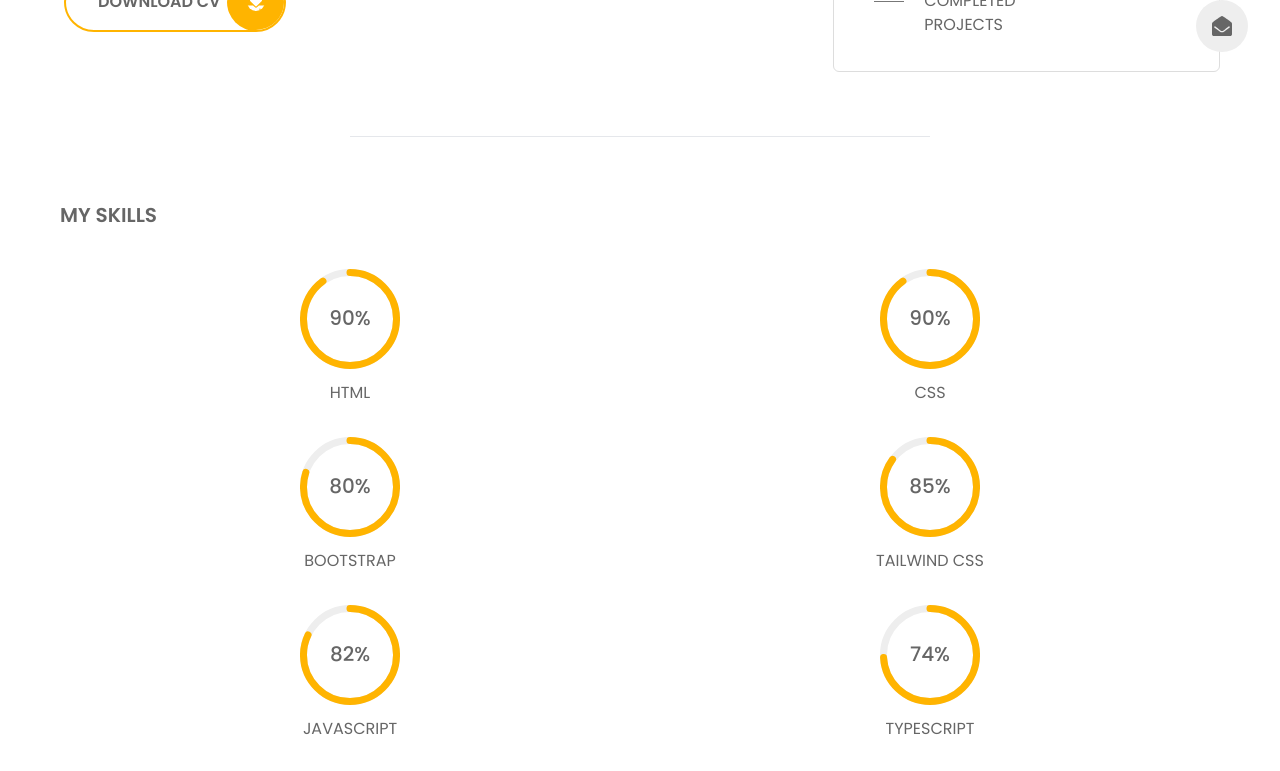
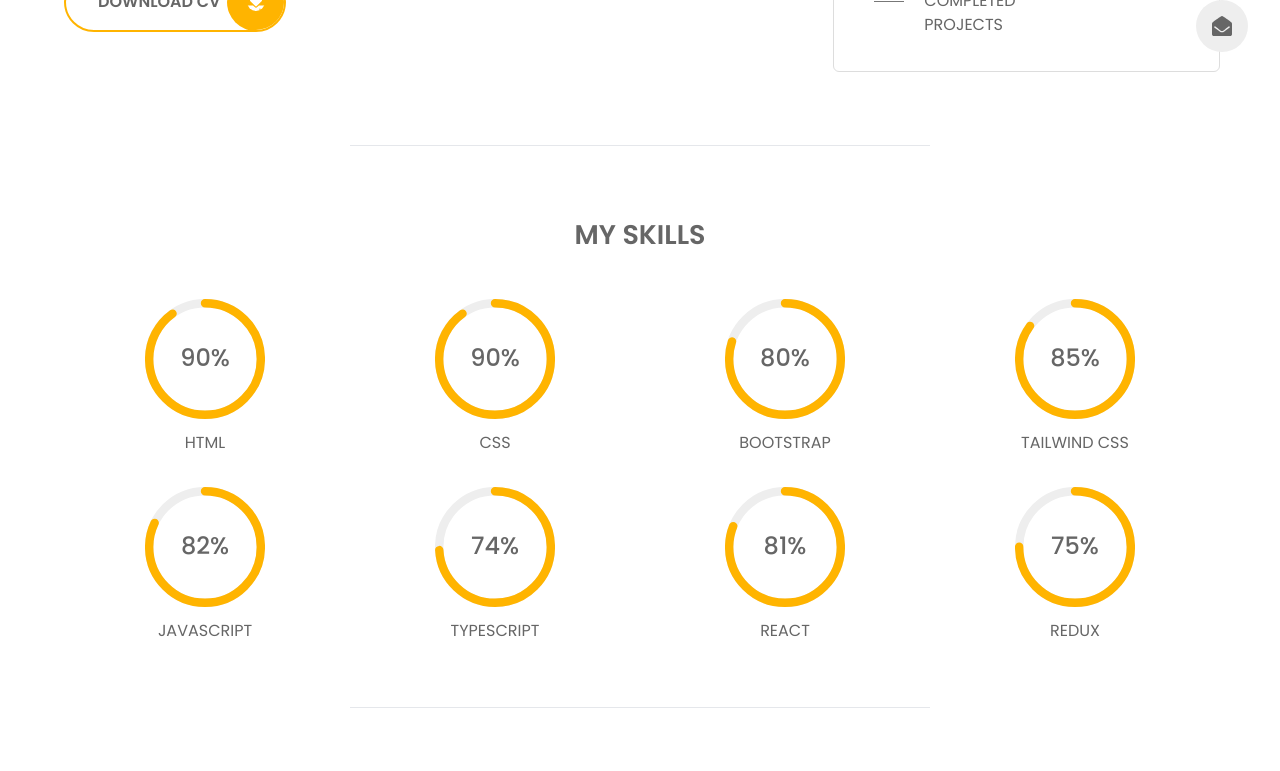
Before and after one commit to RaminMikayilov/My-portfolio, a React (Vite) app: page /about in a window 1280 px wide. Shown: the part 500-1271 px from the top of the page. Built offline with nearby package versions, Linux system fonts and the light colour scheme.

Commit message:
Update skills section

```diff
--- a/src/components/About/Skills.jsx
+++ b/src/components/About/Skills.jsx
@@ -7,11 +7,13 @@
 const Skills = () => {
   return (
     <div className="text-grey-dark ">
-      <h2 className="uppercase text-xl font-semibold mb-10">my skills</h2>
-      <div className="grid grid-cols-2 gap-y-8">
+      <h2 className="uppercase text-xl font-semibold mb-10 sm:mb-12 sm:text-2xl md:text-[27px] sm:text-center">
+        my skills
+      </h2>
+      <div className="grid grid-cols-2 md:grid-cols-4 gap-y-8">
         {skills.map((skill, index) => (
           <div key={index} className="flex flex-col items-center space-y-3">
-            <div className="w-[100px] font-medium">
+            <div className="w-[100px] sm:w-[120px] font-medium">
               <CircularProgressbar
                 value={skill.percentage}
                 text={`${skill.percentage}%`}
--- a/src/pages/About.jsx
+++ b/src/pages/About.jsx
@@ -6,7 +6,7 @@
   return (
     <div className="mb-24 px-5 max-w-[1200px] mx-auto">
       <Personalinfos />
-      <hr className="w-1/2 mx-auto my-16" />
+      <hr className="w-1/2 mx-auto my-16 lg:my-[73px]" />
       <Skills />
       <hr className="w-1/2 mx-auto my-16" />
       <Experience />
```
